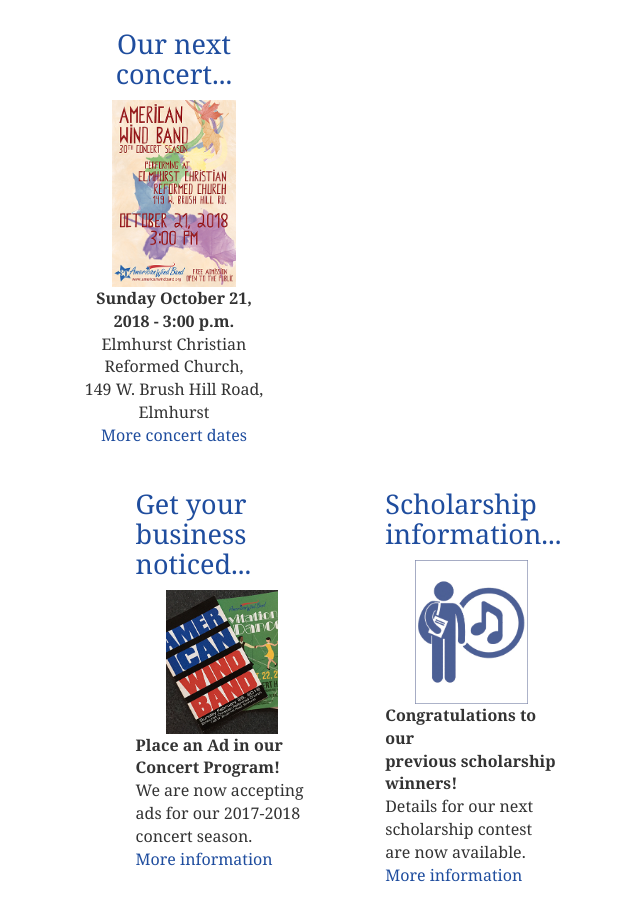
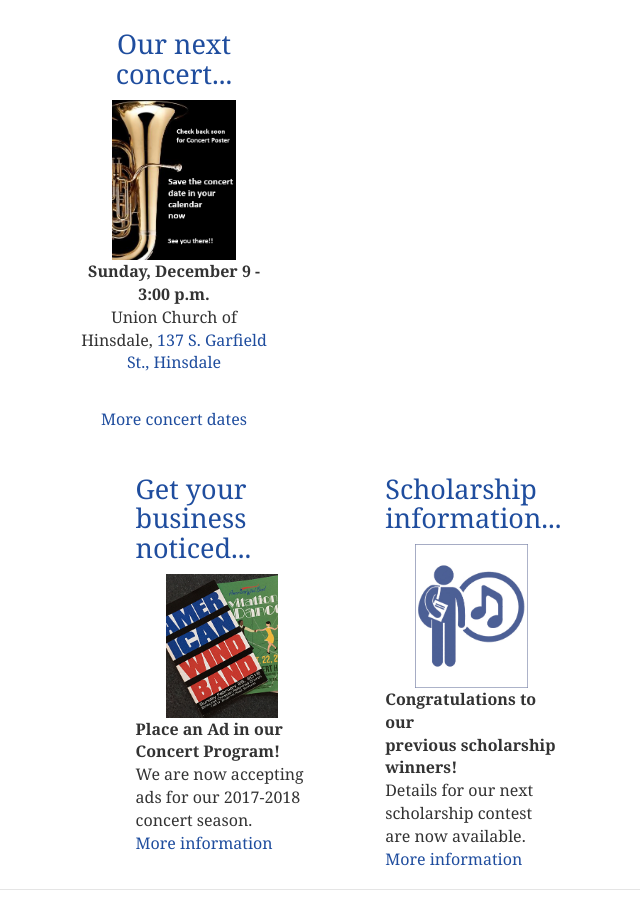
Before and after one commit to americanwindband/americanwindband.github.io, a Jekyll site: the page built from index.html, in a window 1280 px wide and 900 px high, scrolled down 560 px. Shown: the whole window, without its empty margins (82-722 px from the left). Built offline with Jekyll 4.4.1, drawn with Linux system fonts in a browser that asks for light colours.

Commit message:
Update index.html

```diff
--- a/index.html
+++ b/index.html
@@ -22,10 +22,9 @@
     </div>
 
   <div class="section-next-concert-tile"><h2 class="tile-title-h2-text">Our next concert...</h2>
-    <img class="image-centered" src="images/awb-oct-2018-concert-poster.jpg" width="65%" height="65%" alt=""/>
-    <strong>Sunday October 21, 2018 - 3:00 p.m.</strong>
-    <p>Elmhurst Christian Reformed Church,<br />
-      149 W. Brush Hill Road, Elmhurst<br>
+    <img class="image-centered" src="images/awb-poster-coming-soon-01.jpg" width="65%" height="65%" alt=""/>
+    <strong>Sunday, December 9 - 3:00 p.m.</strong>
+<p>Union Church of Hinsdale, <a href="https://goo.gl/maps/aumncQ5T9bs" target="_blank">137 S. Garfield St., Hinsdale</a></p><br>
       <a href="performances.html">More concert dates</a>
   </p></div>
 
```
